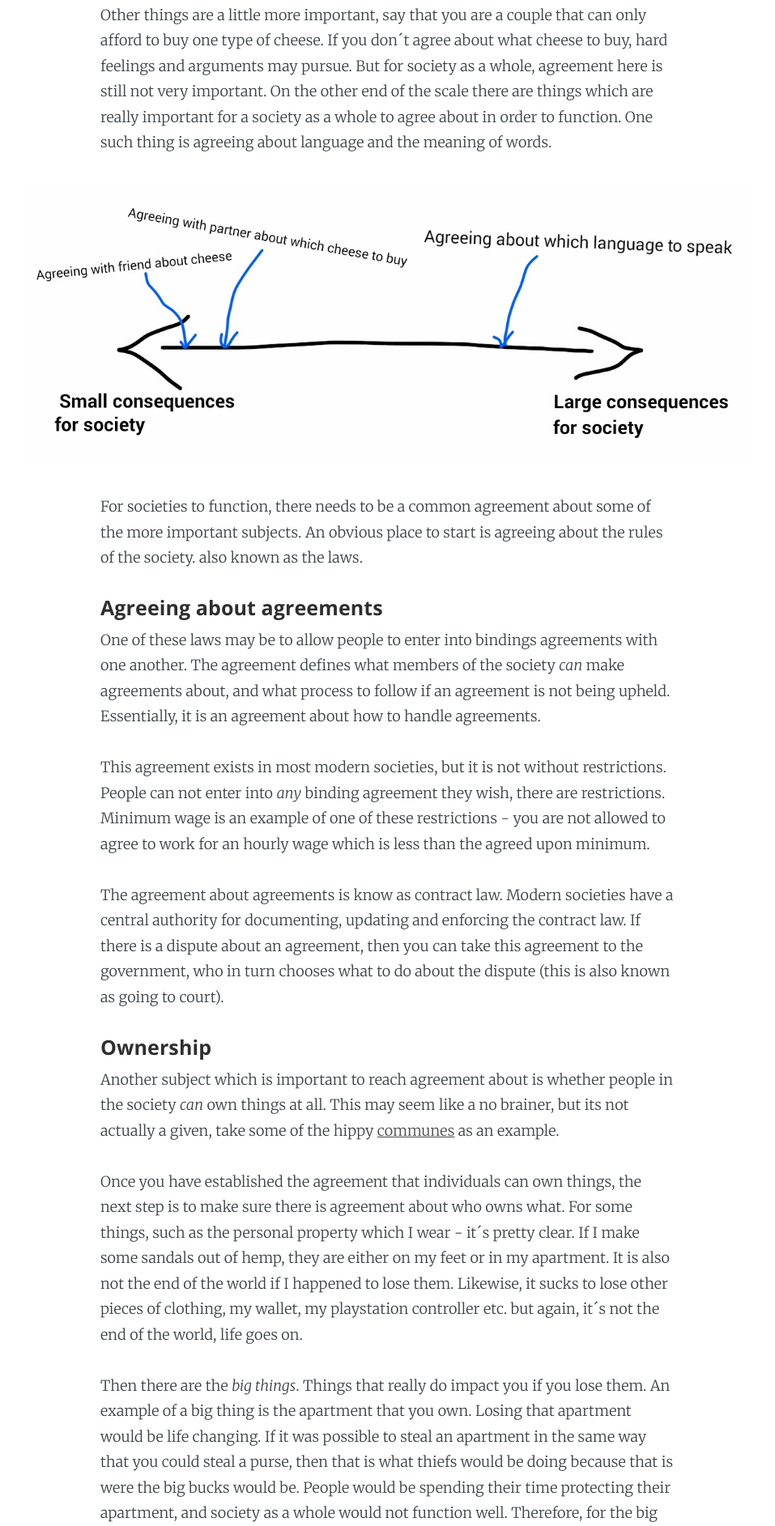
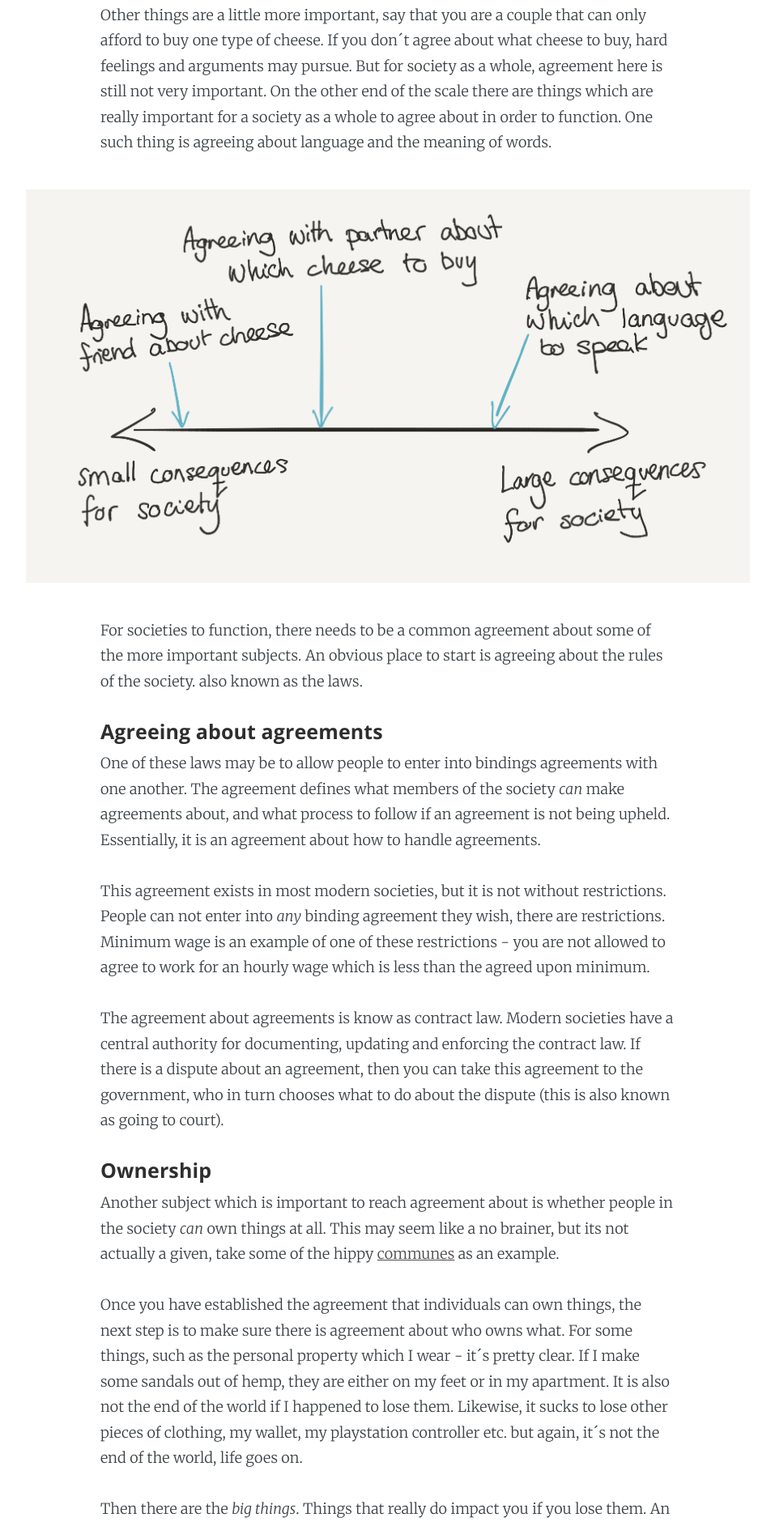
Before and after one commit to wrode/Blog, a Jekyll site: the page built from _posts/2016-05-29-Blockchain.md, in a window 1280 px wide. Shown: the part 1894-3779 px from the top of the page at 81% size, without its empty margins (161-1118 px from the left). Built offline with Jekyll 4.4.1, drawn with Linux system fonts in a browser that asks for light colours.

Commit message:
agreement picture

```diff
--- a/_posts/2016-05-29-Blockchain.md
+++ b/_posts/2016-05-29-Blockchain.md
@@ -26,7 +26,7 @@ Agreement is nice. Whether its agreeing about the best football team, what chees
 
 Different types of agreement have varying degrees of societal consequence. Some subjects are unimportant to reach an agreement about. As an example, it is not very important that you agree with your friend about the best tasting cheese. In this case, you can agree to disagree, and go off eating the cheese that you prefer. Other things are a little more important, say that you are a couple that can only afford to buy one type of cheese. If you don´t agree about what cheese to buy, hard feelings and arguments may pursue. But for society as a whole, agreement here is still not very important. On the other end of the scale there are things which are really important for a society as a whole to agree about in order to function. <!--Dont like the last sentence here-->One such thing is agreeing about language and the meaning of words.
 
-![Consequences for society]({{ site.url }}/assets/images/ConsequencesForSociety.jpg)
+![Consequences for society]({{ site.url }}/assets/images/ConsequencesForSociety.png)
 
 For societies to function, there needs to be a common agreement about some of the more important subjects. An obvious place to start is agreeing about the rules of the society. also known as the laws.
 
```
Also changed, not shown: assets/images/ConsequencesForSociety.png (added).
